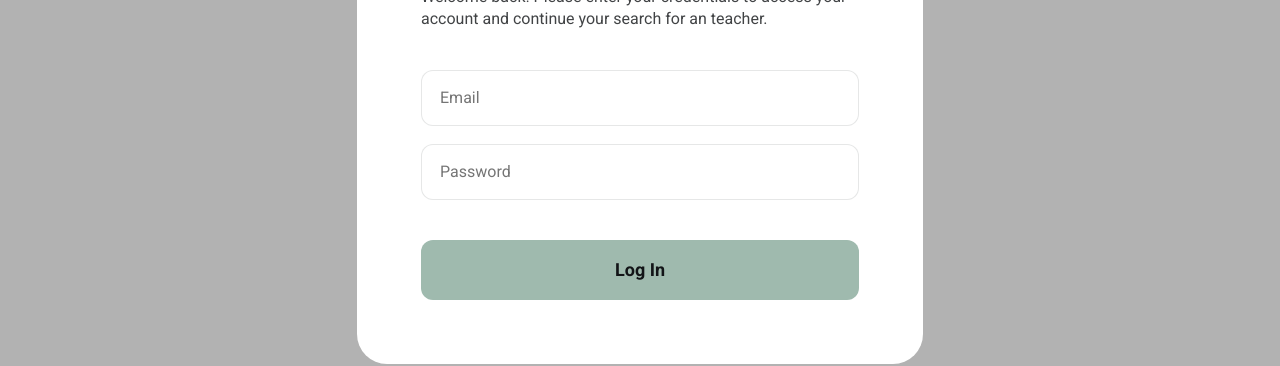
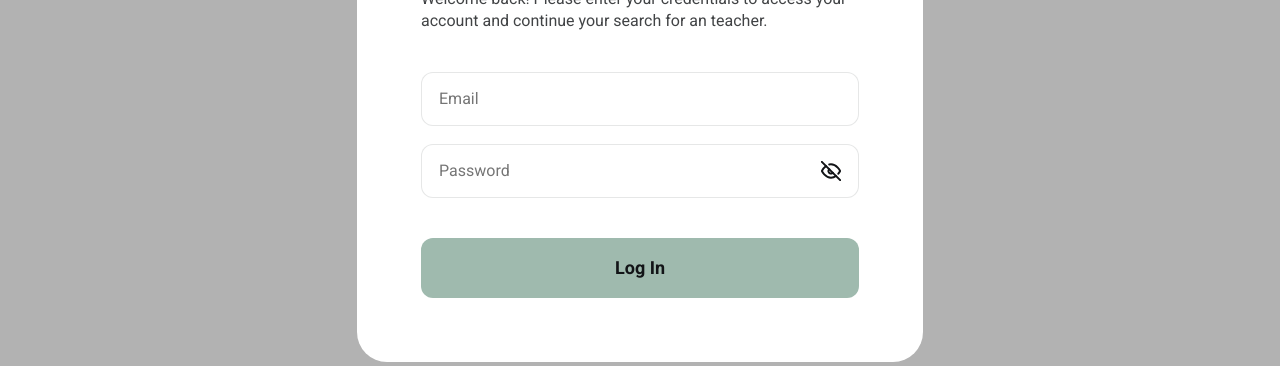
Before and after one commit to Mykhailenko-Oleksandr/learn-lingo, a Next.js app: page / in a window 1280 px wide. Both pictures are taken after a click on the button "Log in". Shown: the part 291-657 px from the top of the page. Built offline with nearby package versions, Linux system fonts and the light colour scheme.

Commit message:
add form in ModalLogin

```diff
--- a/components/ModalLogin/ModalLogin.module.css
+++ b/components/ModalLogin/ModalLogin.module.css
@@ -65,16 +65,10 @@
 .form {
 }
 
-.input {
-  line-height: 1.375;
-
-  border: 1px solid rgba(18, 20, 23, 0.1);
-  border-radius: 12px;
-  padding: 16px 18px;
+.inputBox {
+  position: relative;
+  display: inline-block;
   width: 100%;
-  outline: none;
-
-  transition: border-color 300ms ease;
 
   &:not(:last-of-type) {
     margin-bottom: 18px;
@@ -83,10 +77,54 @@
   &:last-of-type {
     margin-bottom: 40px;
   }
+}
+
+.input {
+  line-height: 1.375;
+
+  border: 1px solid rgba(18, 20, 23, 0.1);
+  border-radius: 12px;
+  padding: 15px 17px;
+  width: 100%;
+  outline: none;
+
+  transition: border-color 300ms ease;
 
   &:hover,
   &:focus {
     border-color: var(--color-text);
+  }
+}
+
+.inputPassword {
+  padding: 15px 54px 15px 17px;
+}
+
+.errorText {
+  position: absolute;
+  top: 100%;
+  left: 10px;
+  color: red;
+
+  font-size: 12px;
+}
+
+.seePasswordBtn {
+  width: 20px;
+  height: 20px;
+
+  background-color: transparent;
+  border: none;
+
+  position: absolute;
+  top: 50%;
+  right: 18px;
+  padding: 0;
+  transform: translateY(-50%);
+
+  & svg {
+    fill: none;
+    stroke: var(--color-text);
   }
 }
 
--- a/components/ModalLogin/ModalLogin.tsx
+++ b/components/ModalLogin/ModalLogin.tsx
@@ -1,23 +1,38 @@
-import { MouseEvent, useEffect } from "react";
+import { MouseEvent, useEffect, useState } from "react";
 import css from "./ModalLogin.module.css";
 import { createPortal } from "react-dom";
 import { SubmitHandler, useForm } from "react-hook-form";
+import { yupResolver } from "@hookform/resolvers/yup";
+import * as yup from "yup";
+import clsx from "clsx";
 
 interface FormData {
   email: string;
   password: string;
 }
 
+const schema = yup
+  .object({
+    email: yup.string().email().max(60).required(),
+    password: yup.string().min(8).max(100).required(),
+  })
+  .required();
+
 interface ModalLoginProps {
   onClose: () => void;
 }
 
 export default function ModalLogin({ onClose }: ModalLoginProps) {
+  const [showPassword, setShowPassword] = useState(false);
+
   const {
     register,
     handleSubmit,
     formState: { errors },
-  } = useForm<FormData>({ mode: "onChange" });
+  } = useForm<FormData>({
+    mode: "onChange",
+    resolver: yupResolver(schema),
+  });
 
   const onSubmit: SubmitHandler<FormData> = (data) => {
     console.log(data);
@@ -42,17 +57,10 @@ export default function ModalLogin({ onClose }: ModalLoginProps) {
   }, [onClose]);
 
   return createPortal(
-    <div
-      className={css.backdrop}
-      onClick={handleBackdropClick}>
+    <div className={css.backdrop} onClick={handleBackdropClick}>
       <div className={css.modal}>
-        <button
-          type="button"
-          className={css.closeBtn}
-          onClick={onClose}>
-          <svg
-            width={32}
-            height={32}>
+        <button type="button" className={css.closeBtn} onClick={onClose}>
+          <svg width={32} height={32}>
             <use href="/icons.svg#close"></use>
           </svg>
         </button>
@@ -61,24 +69,41 @@ export default function ModalLogin({ onClose }: ModalLoginProps) {
           Welcome back! Please enter your credentials to access your account and
           continue your search for an teacher.
         </p>
-        <form
-          className={css.form}
-          onSubmit={handleSubmit(onSubmit)}>
+        <form className={css.form} onSubmit={handleSubmit(onSubmit)}>
+          <div className={css.inputBox}>
             <input
               type="email"
               placeholder="Email"
               className={css.input}
               {...register("email")}
             />
+
+            {errors.email?.message && (
+              <span className={css.errorText}>{errors.email?.message}</span>
+            )}
+          </div>
+          <div className={css.inputBox}>
             <input
-            type="password"
+              type={showPassword ? "text" : "password"}
               placeholder="Password"
-            className={css.input}
+              className={clsx(css.input, css.inputPassword)}
               {...register("password")}
             />
             <button
-            type="submit"
-            className={css.btnSubmit}>
+              type="button"
+              className={css.seePasswordBtn}
+              onClick={() => setShowPassword(true)}
+              onMouseDown={() => setShowPassword(true)}
+            >
+              <svg width={20} height={20}>
+                <use href="/icons.svg#eye-off"></use>
+              </svg>
+            </button>
+            {errors.password?.message && (
+              <span className={css.errorText}>{errors.password?.message}</span>
+            )}
+          </div>
+          <button type="submit" className={css.btnSubmit}>
             Log In
           </button>
         </form>
--- a/package.json
+++ b/package.json
@@ -9,6 +9,7 @@
     "lint": "eslint"
   },
   "dependencies": {
+    "@hookform/resolvers": "^5.2.2",
     "@tanstack/react-query": "^5.90.16",
     "axios": "^1.13.2",
     "clsx": "^2.1.1",
@@ -21,6 +22,7 @@
     "react-hot-toast": "^2.6.0",
     "react-paginate": "^8.3.0",
     "react-spinners": "^0.17.0",
+    "yup": "^1.7.1",
     "zustand": "^5.0.9"
   },
   "devDependencies": {
```
Also changed, not shown: 1 other file (tests, documents, lock files or other folders). Lines whose indentation alone changed are shown as unchanged.
